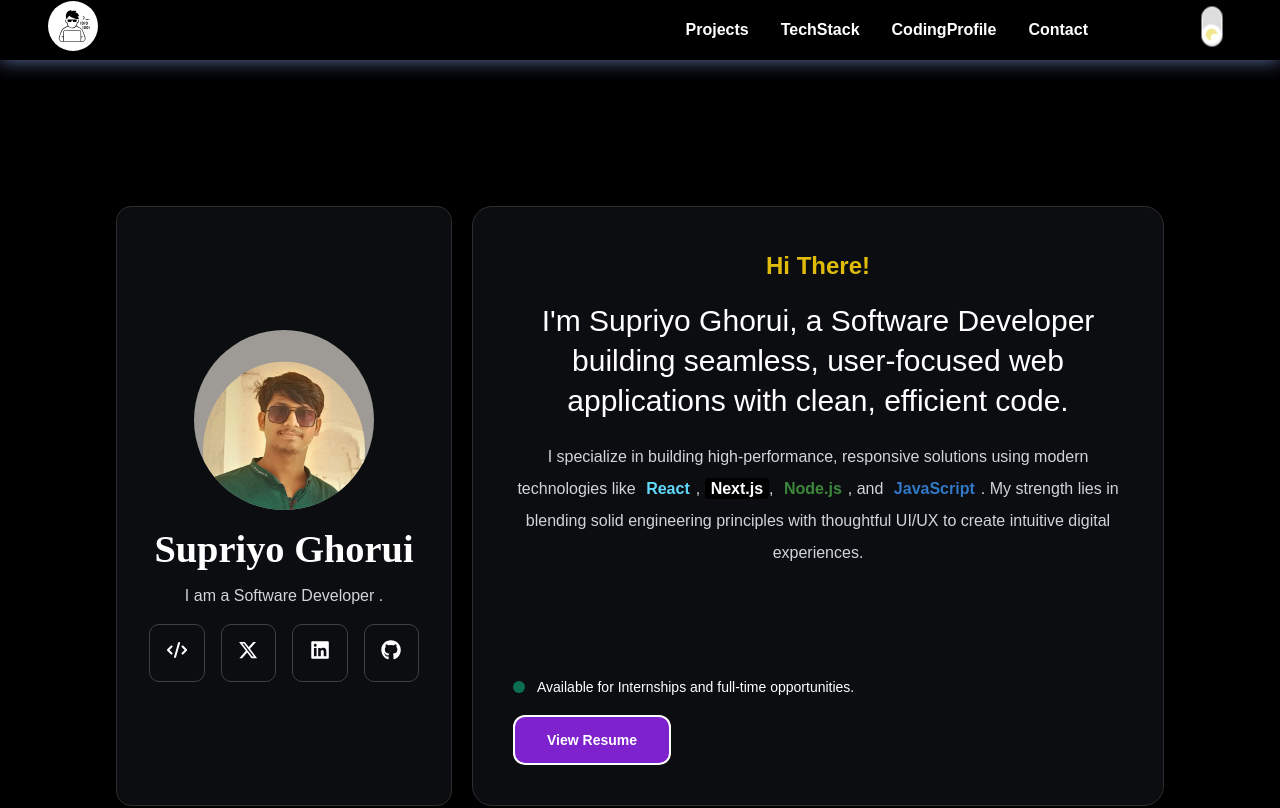
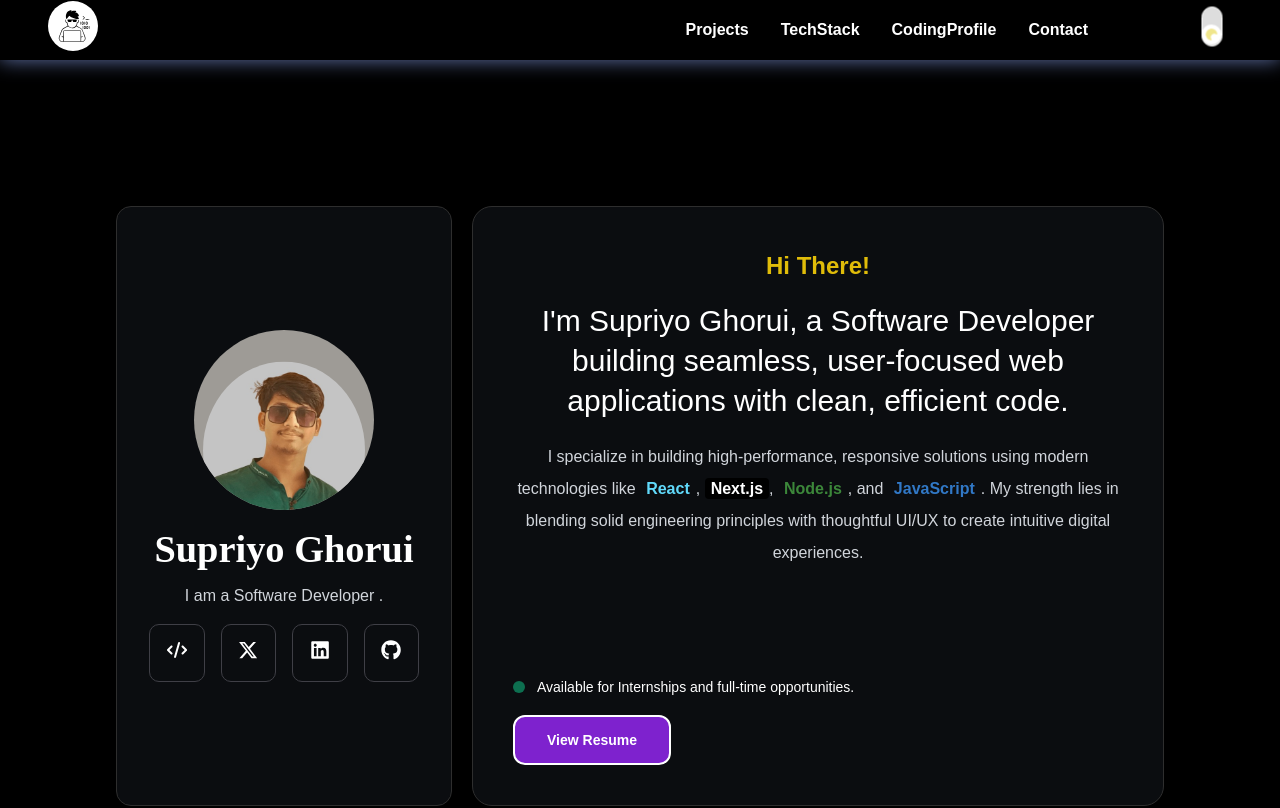
Before and after one commit to Tojo6450/Portfolio, a React (Vite) app: page / in a window 1280 px wide. Shown: the top 808 px of the page. Built offline with nearby package versions, Linux system fonts and the light colour scheme.

Commit message:
change in profile

```diff
--- a/src/components/Hero.jsx
+++ b/src/components/Hero.jsx
@@ -34,7 +34,7 @@ const Home = () => {
               {!imageLoad && <div className="image-placeholders"></div>}
               <img
                 className="profile-images"
-                src="/mypic.png"
+                src="/mypic.jpg"
                 alt="Supriyo "
                 loading="lazy"
                 onLoad={() => setImageLoad(true)}
```
Also changed, not shown: public/mypic.jpg (added), public/mypic.png (deleted).
